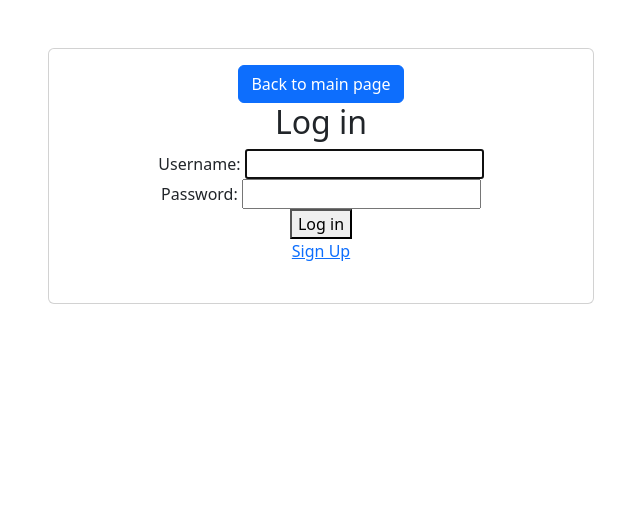
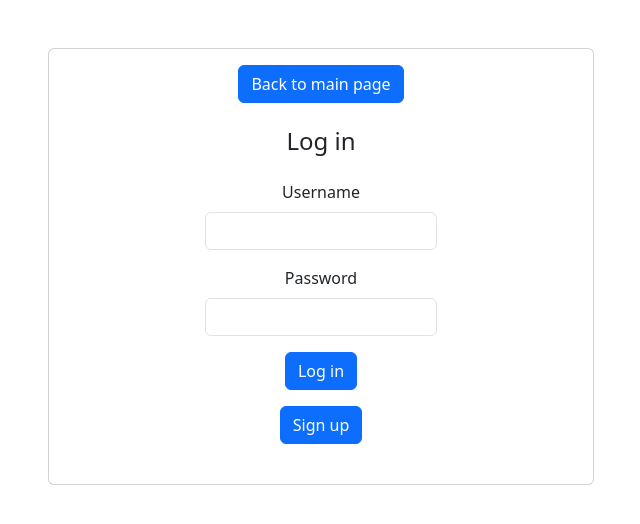
Before and after one commit to tf4482/improvo, a Django app: page /auth/login/ in a window 1280 px wide. Shown: the top 524 px of the page, without its empty margins (319-959 px from the left). Run offline with Django 5.2, Linux system fonts and the light colour scheme; some libraries are stand-ins or nearby versions.

Commit message:
feat: :lipstick: Reworked login.html

```diff
--- a/proposals/templates/registration/login.html
+++ b/proposals/templates/registration/login.html
@@ -1,14 +1,29 @@
 {% extends "base.html" %}
 {% load i18n %}
-{% block title %}Login{% endblock %}
+{% block title %}{% trans "Login" %}{% endblock %}
 {% block content %}
-<h2>{% trans "Log in" %}</h2>
-<form method="post">
-  {% csrf_token %}
-  {{ form }}
-  <button type="submit">{% trans "Log in" %}</button>
-</form>
 
-<a href="/accounts/signup/">Sign Up</a>
+<div class="container mt-4">
+    <div class="row">
+        <div class="col-md-6 offset-md-3">
+            <h4 class="text-center">{% trans "Log in" %}</h4>
+            <form method="post" class="mt-4">
+                {% csrf_token %}
+                <div class="mb-3">
+                    <label for="id_username" class="form-label">{% trans "Username" %}</label>
+                    <input type="text" name="username" id="id_username" class="form-control" required>
+                </div>
+                <div class="mb-3">
+                    <label for="id_password" class="form-label">{% trans "Password" %}</label>
+                    <input type="password" name="password" id="id_password" class="form-control" required>
+                </div>
+                <button type="submit" class="btn btn-primary">{% trans "Log in" %}</button>
+            </form>
+            <div class="text-center mt-3">
+                <a href="{% url 'signup' %}" class="btn btn-primary">{% trans "Sign up" %}</a>
+            </div>
+        </div>
+    </div>
+</div>
 
 {% endblock %}
```
